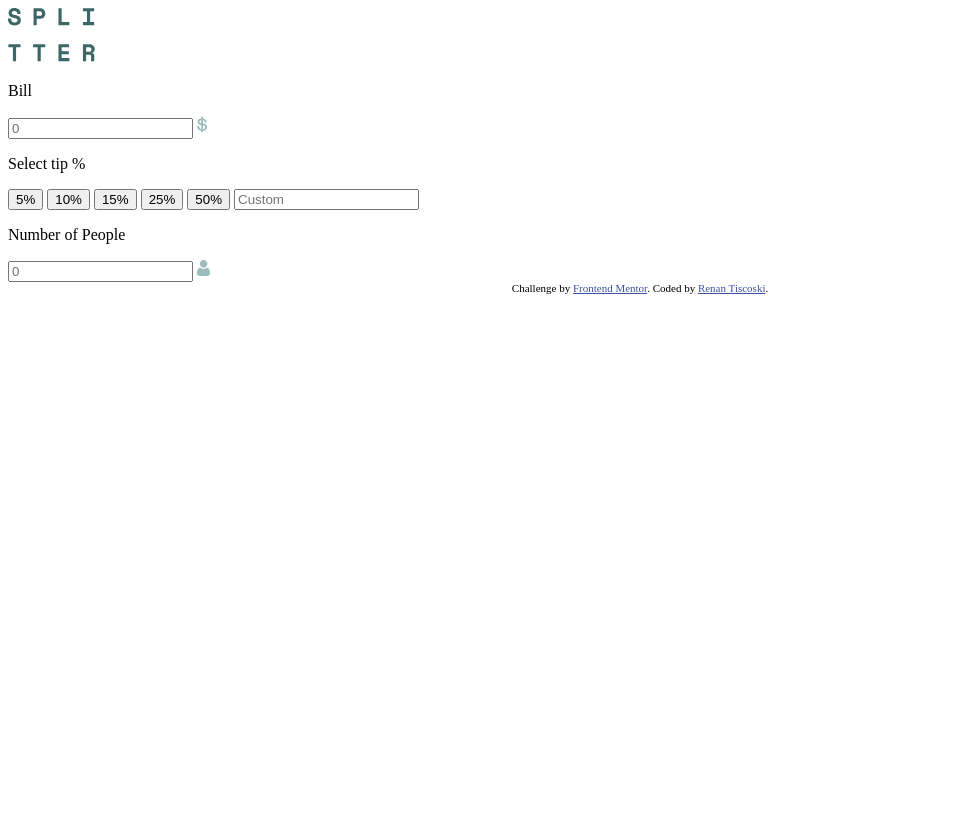
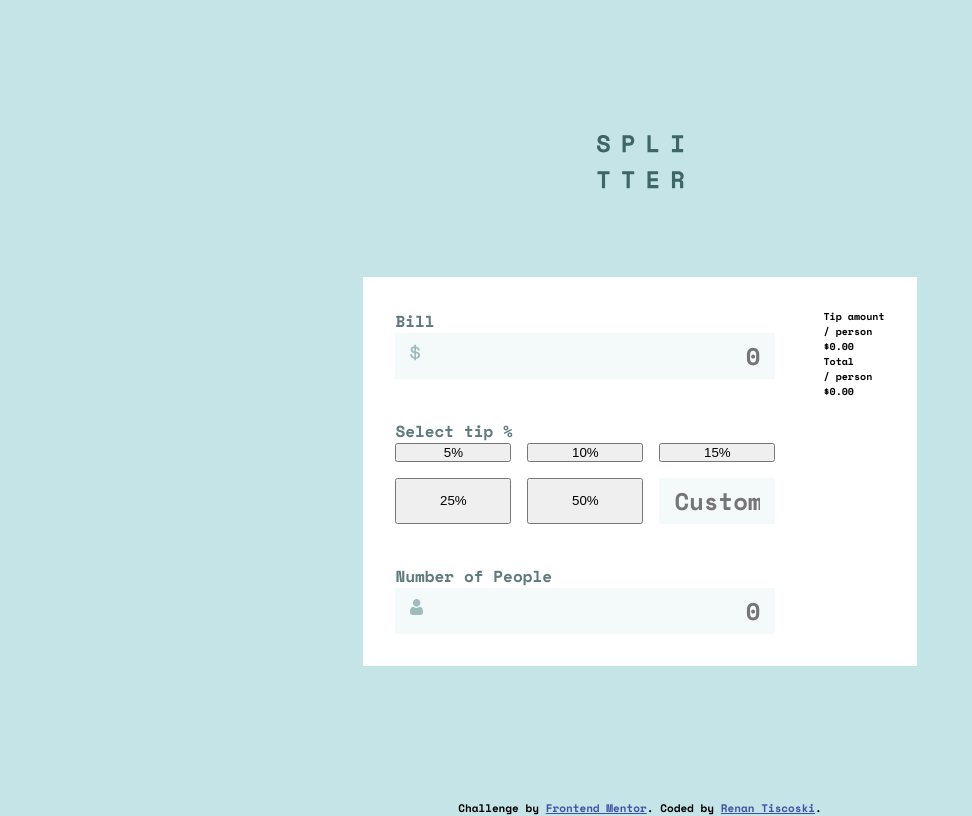
Before and after one commit to DonUggioni/tip-calculator-app-main, a plain HTML site: page index.html in a window 1280 px wide. Shown: the whole page, without its empty margins (0-972 px from the left). Drawn offline with nearby package versions, Linux system fonts and the light colour scheme.

Commit message:
Work on HTML and CSS

```diff
--- a/css/styles.css
+++ b/css/styles.css
@@ -0,0 +1,88 @@
+@import url('https://fonts.googleapis.com/css2?family=Space+Mono:wght@700&display=swap');
+
+:root {
+  --strong_cyan: hsl(172, 67%, 45%);
+  --very_dark_cyan: hsl(183, 100%, 15%);
+  --dark_grayish_cyan: hsl(186, 14%, 43%);
+  --grayish__cyan: hsl(184, 14%, 56%);
+  --light_grayish_cyan: hsl(185, 41%, 84%);
+  --very_light_grayish_cyan: hsl(189, 41%, 97%);
+  --white: hsl(0, 0%, 100%);
+}
+
+* {
+  margin: 0;
+  padding: 0;
+  box-sizing: border-box;
+}
+
+html {
+  font-size: 62.5%;
+}
+
+body {
+  font-family: 'Space Mono', monospace;
+  height: 100vh;
+  background-color: var(--light_grayish_cyan);
+}
+
+main {
+  display: flex;
+  flex-direction: column;
+  align-items: center;
+  justify-content: center;
+  height: 100vh;
+  gap: 8.8rem;
+}
+
+input {
+  border: none;
+  background-color: var(--very_light_grayish_cyan);
+  font-size: 2.4rem;
+  padding: 0.5rem 1.5rem;
+  color: var(--grayish__cyan);
+  font-family: inherit;
+  text-align: right;
+  width: 100%;
+}
+
+input::placeholder {
+  text-align: right;
+}
+
+.container {
+  max-width: 92rem;
+  min-width: 37.5rem;
+  padding: 3.2rem;
+  display: flex;
+  gap: 4.8rem;
+  background-color: var(--white);
+}
+
+.bill__amount,
+.num__people {
+  position: relative;
+}
+
+.icon {
+  position: absolute;
+  left: 1.5rem;
+  top: 50%;
+}
+
+.parameters__wrapper {
+  display: grid;
+  gap: 4rem;
+  max-width: 38rem;
+}
+
+.parameters__title {
+  font-size: 1.6rem;
+  color: var(--dark_grayish_cyan);
+}
+
+.tip__options {
+  display: grid;
+  gap: 1.6rem;
+  grid-template-columns: repeat(3, 1fr);
+}
--- a/index.html
+++ b/index.html
@@ -11,6 +11,7 @@
       sizes="32x32"
       href="./images/favicon-32x32.png"
     />
+    <link rel="stylesheet" href="css/styles.css" />
 
     <title>Frontend Mentor | Tip calculator app</title>
 
@@ -31,24 +32,41 @@
       <div class="container">
         <div class="parameters__wrapper">
           <div class="bill__amount">
-            <p>Bill</p>
+            <p class="parameters__title">Bill</p>
             <input type="text" class="input" placeholder="0" />
-            <img src="./images/icon-dollar.svg" />
+            <img src="./images/icon-dollar.svg" class="icon" />
           </div>
           <div class="tip__selectors">
-            <p>Select tip %</p>
-            <button class="tip__selector" data-tip="5">5%</button>
-            <button class="tip__selector" data-tip="10">10%</button>
-            <button class="tip__selector" data-tip="15">15%</button>
-            <button class="tip__selector" data-tip="25">25%</button>
-            <button class="tip__selector" data-tip="50">50%</button>
-            <input type="text" class="custom__tip" placeholder="Custom" />
+            <p class="parameters__title">Select tip %</p>
+            <div class="tip__options">
+              <button class="tip__selector" data-tip="0.05">5%</button>
+              <button class="tip__selector" data-tip="0.10">10%</button>
+              <button class="tip__selector" data-tip="0.15">15%</button>
+              <button class="tip__selector" data-tip="0.25">25%</button>
+              <button class="tip__selector" data-tip="0.50">50%</button>
+              <input
+                type="text"
+                class="custom__tip input"
+                placeholder="Custom"
+              />
+            </div>
           </div>
           <div class="num__people">
-            <p>Number of People</p>
+            <p class="parameters__title">Number of People</p>
             <input type="text" class="input" placeholder="0" />
-            <img src="./images/icon-person.svg" />
+            <img src="./images/icon-person.svg" class="icon" />
           </div>
+        </div>
+        <div class="totals__wrapper">
+          <div class="tip__amount">
+            <p>Tip amount <br /><span>/ person</span></p>
+            <p class="tip__amount">$0.00</p>
+          </div>
+          <div class="total">
+            <p>Total <br /><span>/ person</span></p>
+            <p class="total__amount">$0.00</p>
+          </div>
+          <div class="total"></div>
         </div>
       </div>
     </main>
```
